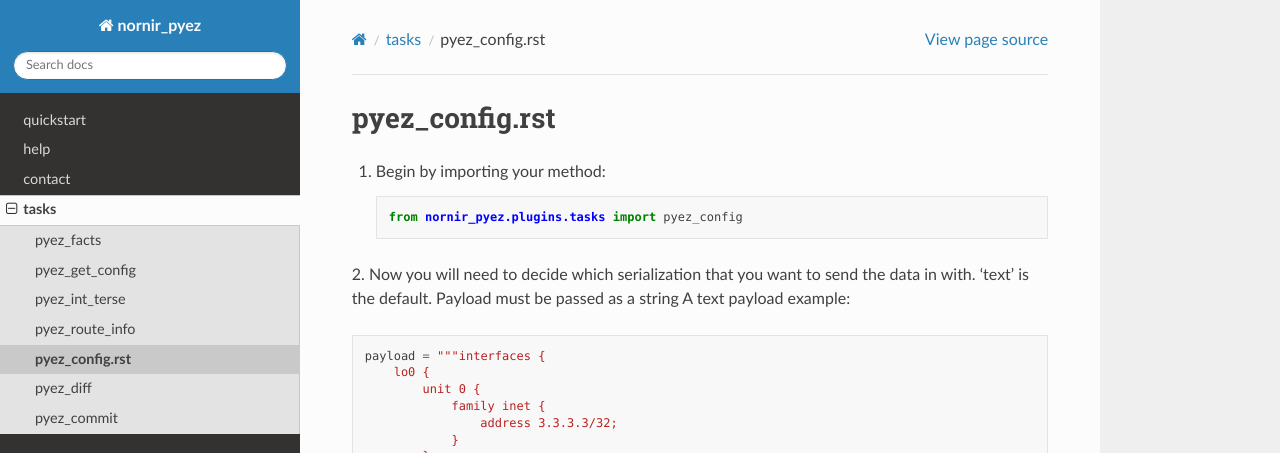
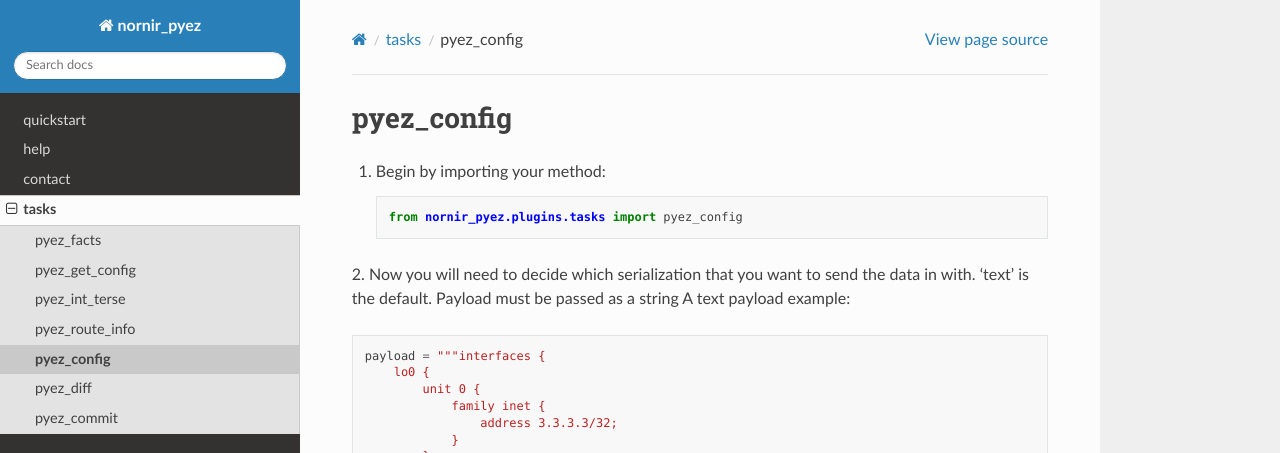
Before and after one commit to DataKnox/nornir_pyez, a Sphinx documentation site: the page built from docs/pyez_config.rst, in a window 1280 px wide and 900 px high. Shown: the top 453 px of the window. Built offline with Sphinx 7.4.7 and the Read the Docs theme 2.0.0, drawn with Linux system fonts in a browser that asks for light colours.

Commit message:
readthedocs update

```diff
--- a/docs/pyez_config.rst
+++ b/docs/pyez_config.rst
@@ -1,5 +1,5 @@
-pyez_config.rst
-===============
+pyez_config
+===========
 
 1. Begin by importing your method::
 
--- a/docs/quickstart.rst
+++ b/docs/quickstart.rst
@@ -3,7 +3,7 @@ quickstart
 
 1) Install Nornir_PyEZ::
 
-    pip install nornir-pyez==0.0.4
+    pip install nornir-pyez==0.0.5
 
 
 2) Import the Task you care about, such as collecting facts::
```
